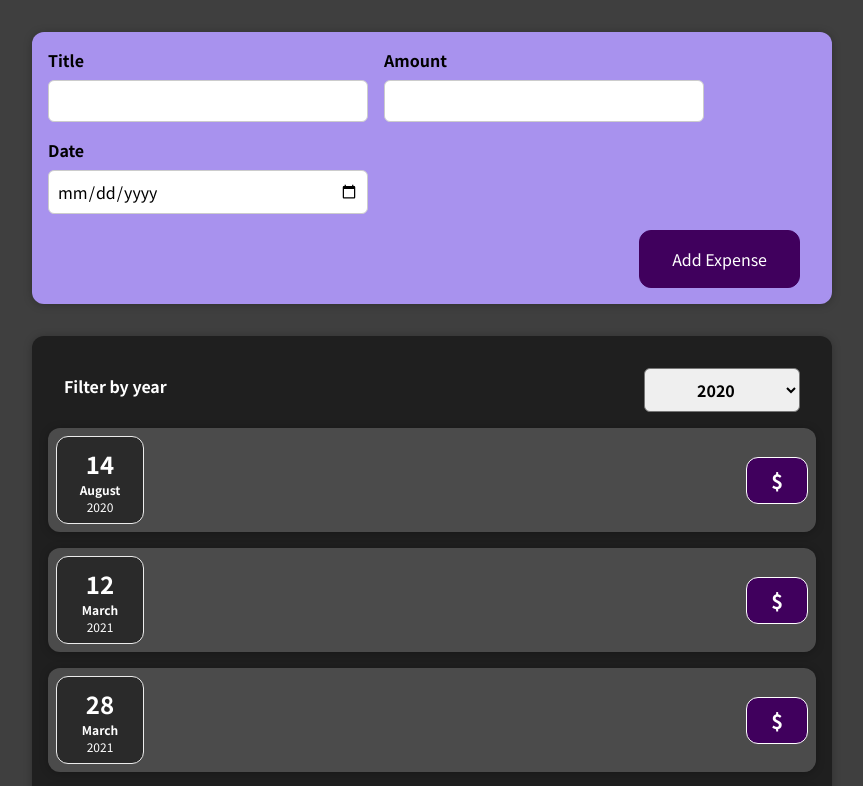
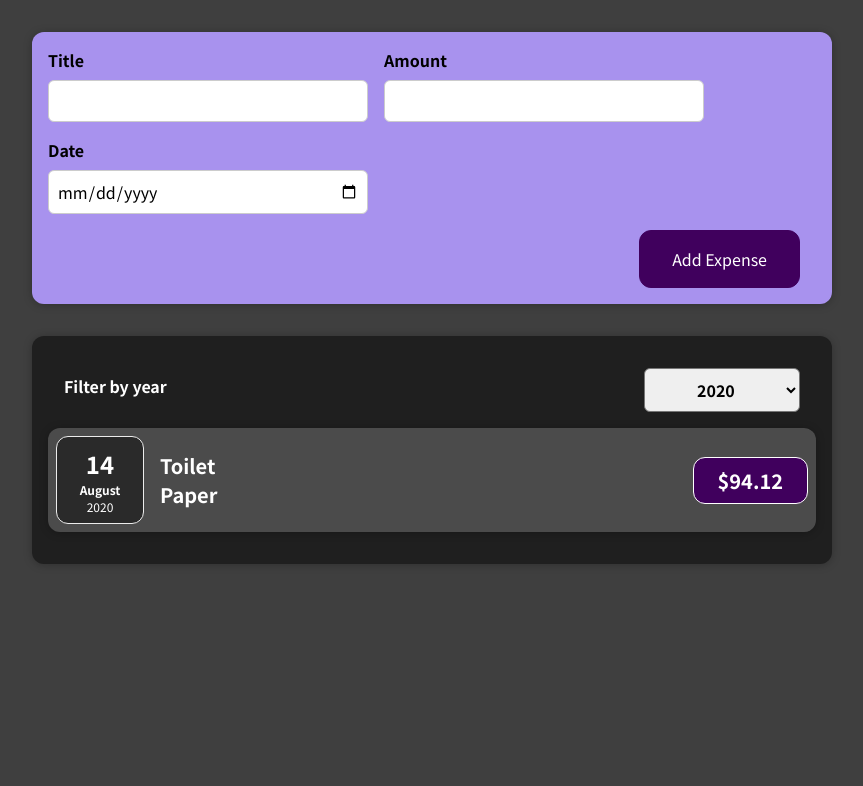
Before and after one commit to Murt15/Frontend, a React (Create React App) app in the folder Starting with react/: page / in a window 1280 px wide. Shown: the top 786 px of the page, without its empty margins (208-1071 px from the left). Built offline with nearby package versions, Linux system fonts and the light colour scheme.

Commit message:
filtering with the year

```diff
--- a/Starting with react/src/App.js
+++ b/Starting with react/src/App.js
@@ -50,12 +50,15 @@ const App = () => {
     setFilteredYear(selectedYear);
   };
 
+  const filteredExpenses = expenses.filter((expense) => {
+    return expense.date.getFullYear().toString() === filteredYear;
+  });
   return (
     <div>
       <NewExpense onAddExpense={addExpenseHandler} />
       <Card className="expenses">
         <ExpenseFilter selected={filteredYear} onChange={filterChangeHandler} />
-        {expenses.map((e) => {
+        {filteredExpenses.map((e) => {
           return (
             <ExpenseItem
               key={e.id}
--- a/Starting with react/src/components/Expenses/ExpenseDetails.js
+++ b/Starting with react/src/components/Expenses/ExpenseDetails.js
@@ -20,9 +20,9 @@ const ExpenseDetails = (props) => {
 
   return (
     <div className="expense-item__description">
-      <h2> {props.title} </h2>
-      <div className="expense-item__location"> {props.location} </div>
-      <div className="expense-item__price"> ${props.amount} </div>
+      <h2> {props.expense.title} </h2>
+      <div className="expense-item__location"> {props.expense.location} </div>
+      <div className="expense-item__price"> ${props.expense.amount} </div>
       {/* <button onClick={ clickHandler }> Change Title </button>
             <button onClick={ deleteHandler }> Delete Expense </button>
             <button onClick={ changePriceHandler }> Change Price </button> */}
```
